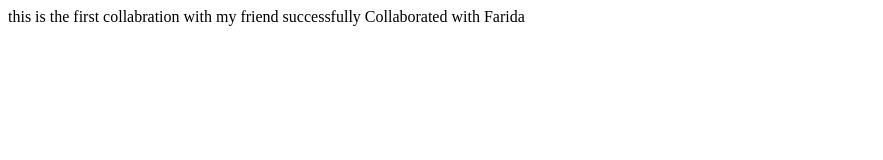
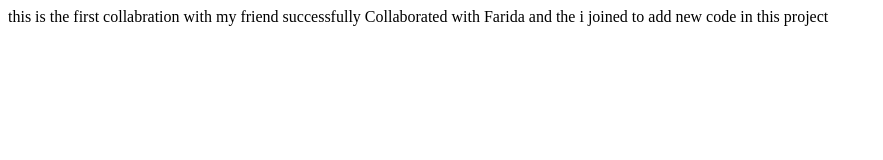
Before and after one commit to Farida594/git-collab, a plain HTML site: page index.html in a window 1280 px wide. Shown: the whole page, without its empty margins (0-883 px from the left). Drawn offline with Linux system fonts and the light colour scheme.

Commit message:
Jyothi updates

```diff
--- a/index.html
+++ b/index.html
@@ -8,5 +8,6 @@
 <body>
    this is the first collabration with my friend
    successfully Collaborated with Farida
+   and the i joined to add new code in this project
 </body>
 </html>
```
